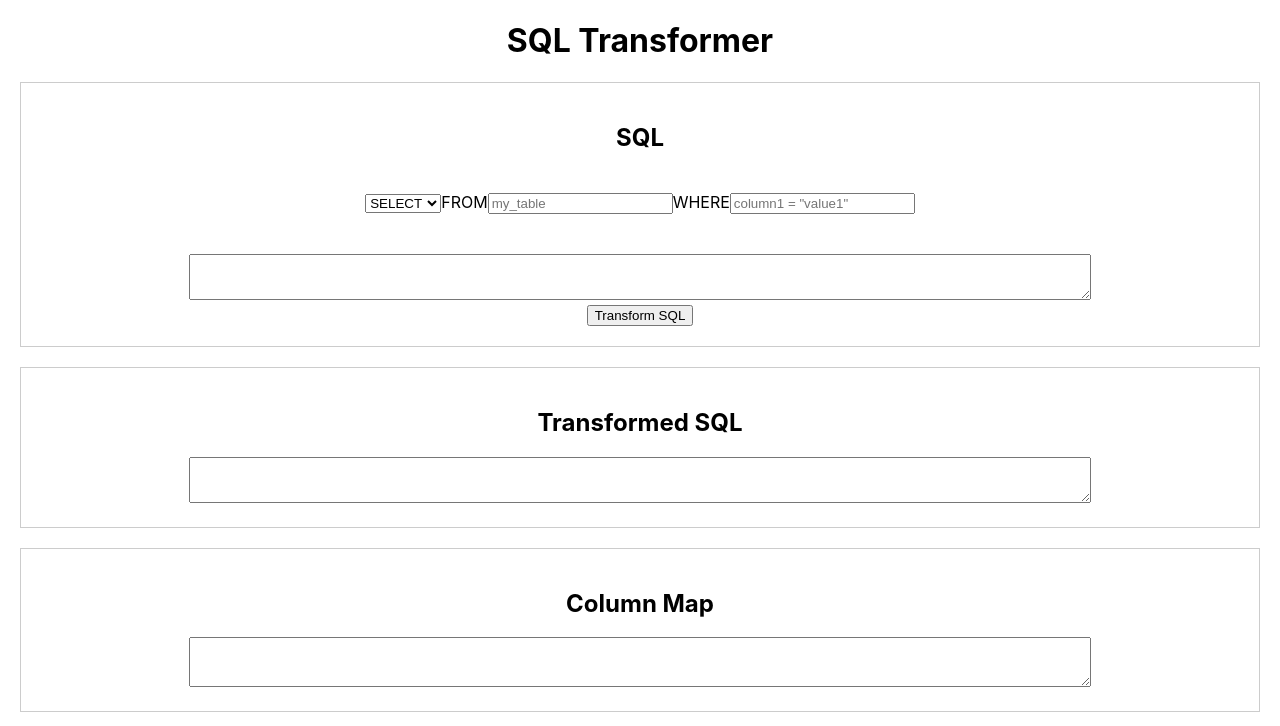
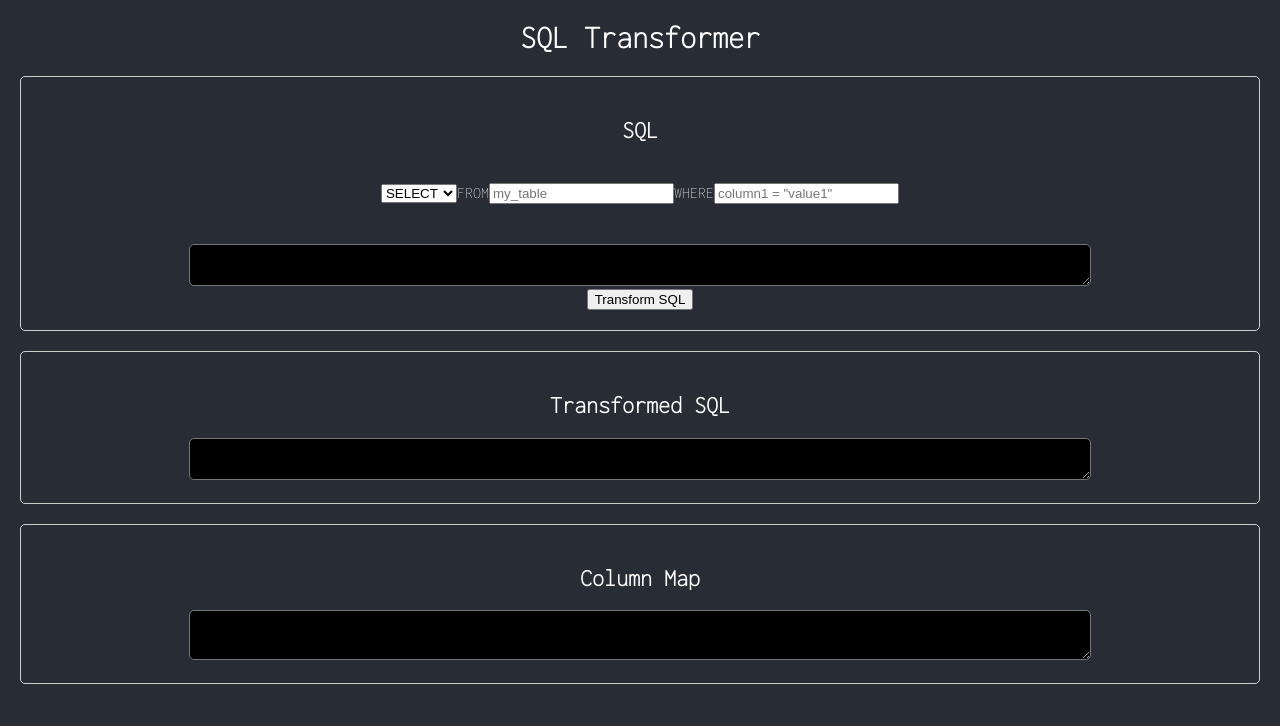
Before and after one commit to striderkein/eaglys-web, a React (Create React App) app: page / in a window 1280 px wide. Shown: the top 726 px of the page. Built offline with nearby package versions, Linux system fonts and the light colour scheme; no server answers.

Commit message:
feat:styling like a console

```diff
--- a/src/App.css
+++ b/src/App.css
@@ -1,3 +1,18 @@
+@import url('https://fonts.googleapis.com/css2?family=Inconsolata:wght@200&display=swap');
+
+html, body, #app, #app>div {
+  height: 100%;
+  background-color: #282c34;
+}
+
+body {
+  margin: 0;
+  padding: 0;
+  font-family: 'Inconsolata', monospace;
+  font-size: 16px;
+  color: #fff;
+}
+
 .App {
   text-align: center;
 }
@@ -32,6 +47,7 @@
   margin: 20px;
   padding: 20px;
   border: 1px solid #ccc;
+  border-radius: 5px;
 }
 
 .input-area,
@@ -46,12 +62,23 @@
 .map-area {
   width: 70vw;
   font-size: 18px;
+  font-family: 'Inconsolata', monospace;
+  font-weight: bold;
+  border-radius: 5px;
+  background-color: black;
+  color: greenyellow;
+}
+
+.clause-container {
+  margin: 10px;
+  padding: 10px;
+  border: 1px solid #ccc;
+  border-radius: 5px;
+  color: white;
 }
 
 .clause {
-  margin: 10px;
   padding: 10px;
-  border: 1px solid #ccc;
 }
 
 @keyframes App-logo-spin {
--- a/src/components/Section1.js
+++ b/src/components/Section1.js
@@ -78,6 +78,7 @@ function Section1({ sql, handleSqlChange, handleTransformChange }) {
       </div>
       {selectedTable && (
         <div className="display-area">
+          <span className='clause-container'>
             <span className='clause'>{selectedStatement}</span>
             {selectedStatement === 'SELECT' && (
               <span className='clause'>*</span>
@@ -96,6 +97,7 @@ function Section1({ sql, handleSqlChange, handleTransformChange }) {
                 <span className='clause'>{whereClause}</span>
               </>
             )}
+          </span>
         </div>
       )}
       <textarea
```
Lines whose indentation alone changed are shown as unchanged.
